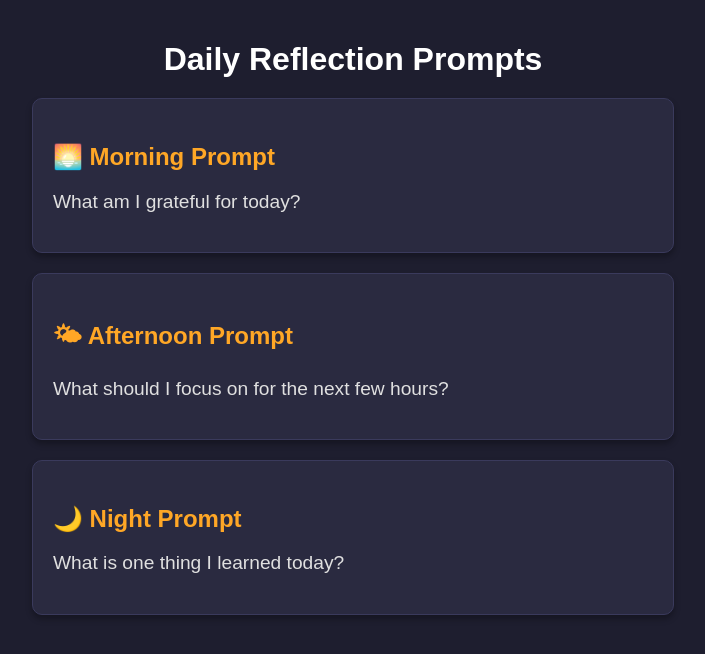
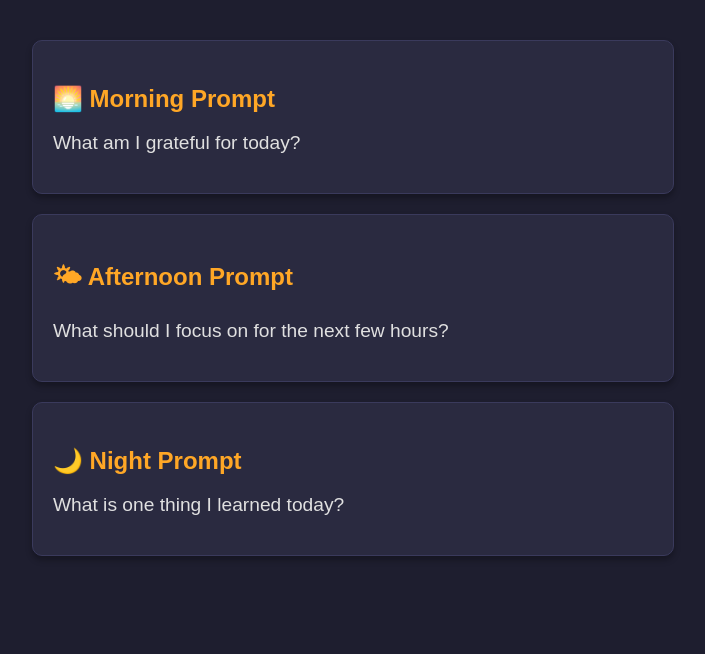
Before and after one commit to abhilashpanicker29/daily-reflection-prompts, a plain HTML site: page index.html in a window 1280 px wide. Shown: the whole page, without its empty margins (287-992 px from the left). Drawn offline with Linux system fonts and the light colour scheme.

Commit message:
Update index.html
Removed heading

```diff
--- a/index.html
+++ b/index.html
@@ -8,7 +8,6 @@
   <script type="module" src="script.js" defer></script>
 </head>
 <body>
-  <h1>Daily Reflection Prompts</h1>
   <div class="prompt" id="morningPrompt">
     <h3>🌅 Morning Prompt</h3>
     <p id="morningText">Loading...</p>
```
